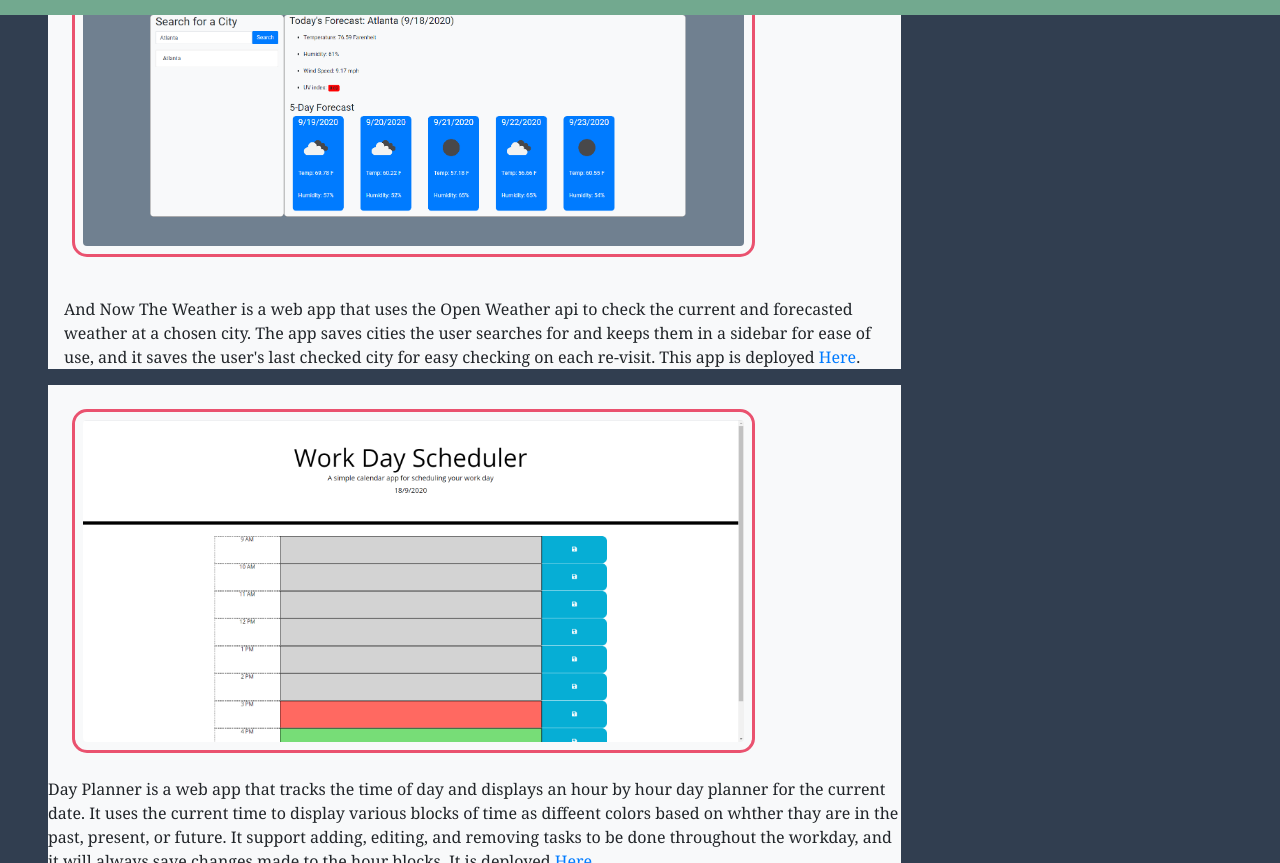
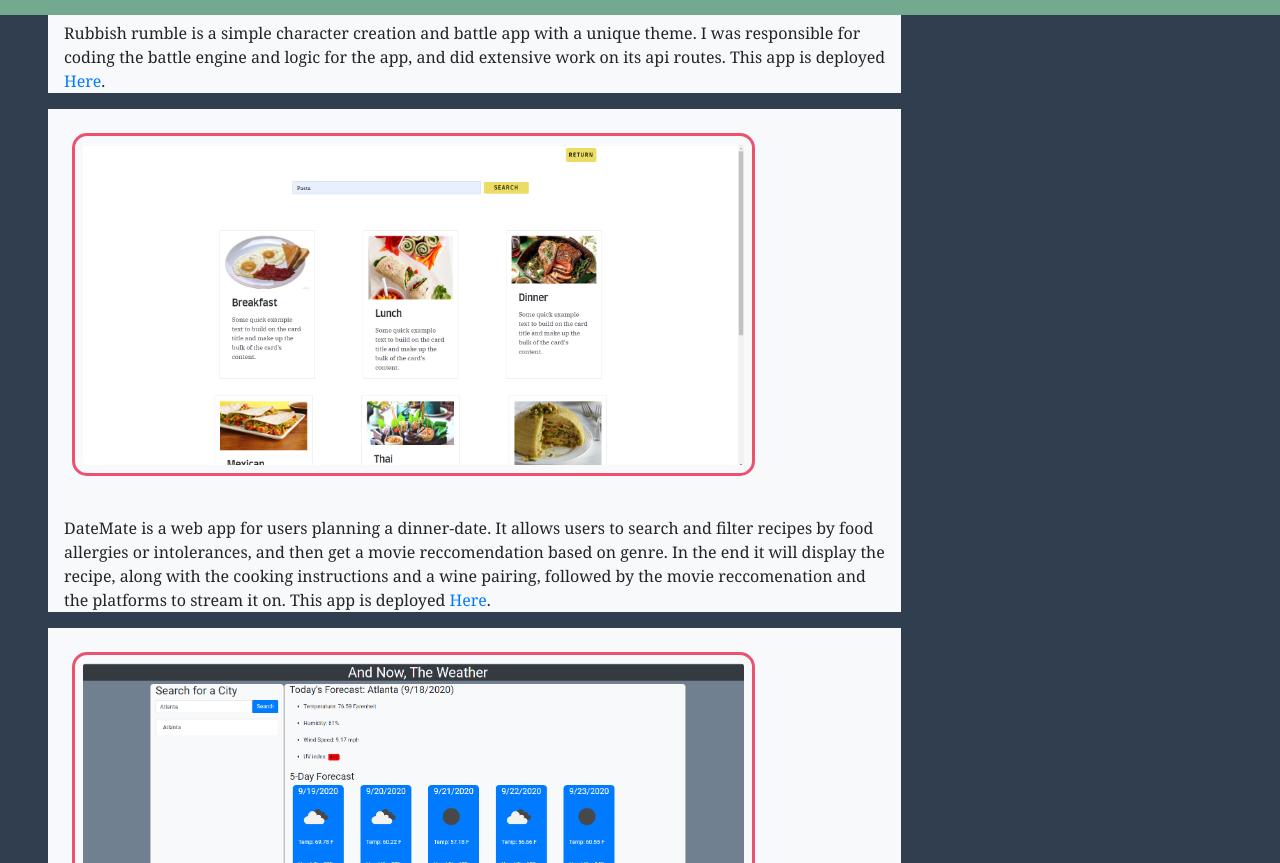
Before and after one commit to cddeal12/Homework-02-Responsive-Portfolio, a plain HTML site: page Portfolio.html in a window 1280 px wide. Shown: the part 785-1648 px from the top of the page. Drawn offline with nearby package versions, Linux system fonts and the light colour scheme.

Commit message:
Added Rubbish Rumble to the portfolio page

```diff
--- a/Portfolio.html
+++ b/Portfolio.html
@@ -58,6 +58,13 @@
                         <!-- Columns containing 3 and 2 images respectively, equal size. -->
                         <content class="col-sm-12">
                             <section class="my-3 border-dark bg-light">
+                                <img src="assets/RubbishWrld.png" alt="The splash page for Eat-A-Burger" class="m-4 p-2 portfolio-img" style="width: 80%; border-radius: 15px;">
+                                <p class="mx-3 my-3">
+                                Rubbish rumble is a simple character creation and battle app with a unique theme. I was responsible for coding the battle engine
+                                and logic for the app, and did extensive work on its api routes. This app is deployed <a href="http://rubbishrumble.herokuapp.com/">Here</a>.
+                                </p>
+                            </section>
+                            <section class="my-3 border-dark bg-light">
                                 <img src="assets/DateMateThumb.PNG" alt="DateMate splash page" class="m-4 p-2 portfolio-img" style="width: 80%; border-radius: 15px;">
                                 <p class="mx-3 my-3">
                                 DateMate is a web app for users planning a dinner-date. It allows users to search and filter recipes by food allergies or
```
Also changed, not shown: 1 other file.
